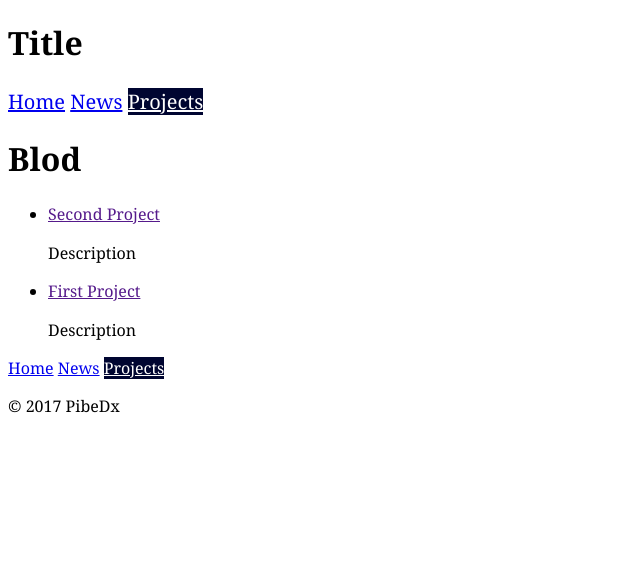
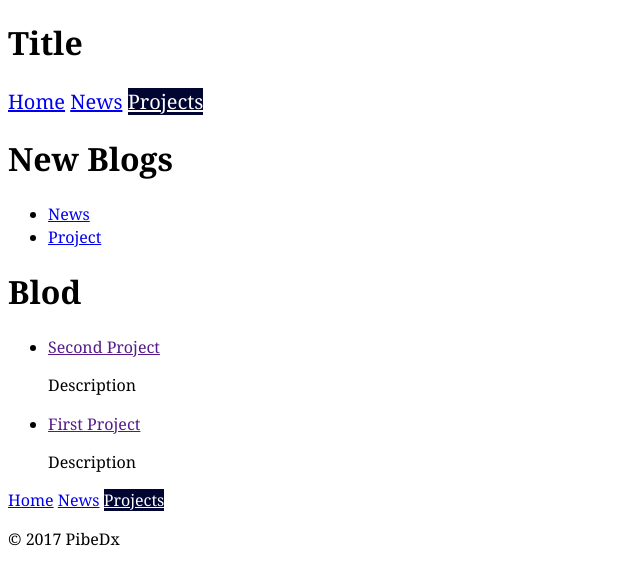
Before and after one commit to PibeDx/Jekyll-Beginning, a Jekyll site: the page built from project.html, in a window 1280 px wide. Shown: the top 585 px of the page, without its empty margins (0-640 px from the left). Built offline with Jekyll 4.4.1, drawn with Linux system fonts in a browser that asks for light colours; Markdown is read by kramdown in place of the engine named in the settings.

Commit message:
nested layout

```diff
--- /dev/null
+++ b/_layouts/news.html
@@ -0,0 +1,14 @@
+---
+layout: default
+---
+
+<h1>New Blogs</h1>
+
+<nav>
+    <ul>
+        <li><a href="{{site.baseurl}}/news.html">News</a></li>
+        <li><a href="{{site.baseurl}}/project.html">Project</a></li>
+    </ul>
+</nav>
+
+{{content}}
--- a/news.html
+++ b/news.html
@@ -1,5 +1,5 @@
 ---
-layout: default
+layout: news
 ---
 
 <h1>News</h1>
--- a/project.html
+++ b/project.html
@@ -1,5 +1,5 @@
 ---
-layout: default
+layout: news
 ---
 
 <h1>Blod</h1>
```
